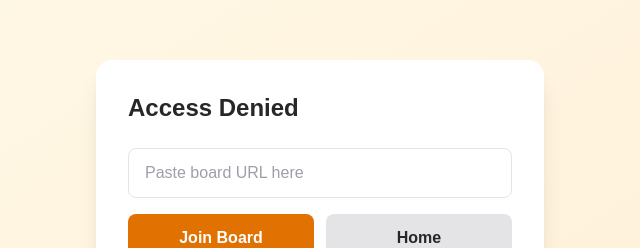
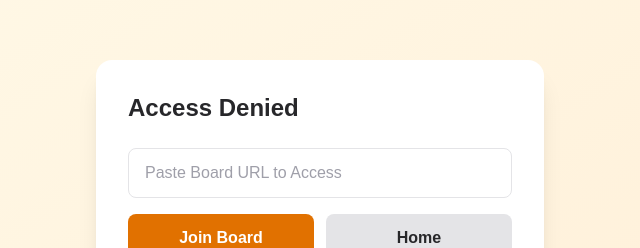
Before and after one commit to micheldegeofroy/gobanweb, a Next.js app: page /game/1 in a window 1280 px wide. Shown: the part 223-471 px from the top of the page, without its empty margins (320-960 px from the left). Built offline with nearby package versions, Linux system fonts and the light colour scheme.

Commit message:
Update input placeholder text
Co-Authored-By: Claude Opus 4.5 <noreply@anthropic.com>

```diff
--- a/src/app/game/[gameId]/page.tsx
+++ b/src/app/game/[gameId]/page.tsx
@@ -486,7 +486,7 @@ export default function GamePage({ params }: { params: Promise<{ gameId: string
             type="text"
             value={keyInput}
             onChange={(e) => setKeyInput(e.target.value)}
-            placeholder="Paste board URL here"
+            placeholder="Paste Board URL to Access"
             className="w-full px-4 py-3 rounded-lg border border-zinc-200 dark:border-zinc-600 bg-white dark:bg-zinc-700 text-zinc-800 dark:text-zinc-100 placeholder-zinc-400 focus:outline-none focus:ring-2 focus:ring-amber-500 mb-4"
             onKeyDown={(e) => e.key === 'Enter' && handleKeySubmit()}
           />
```
